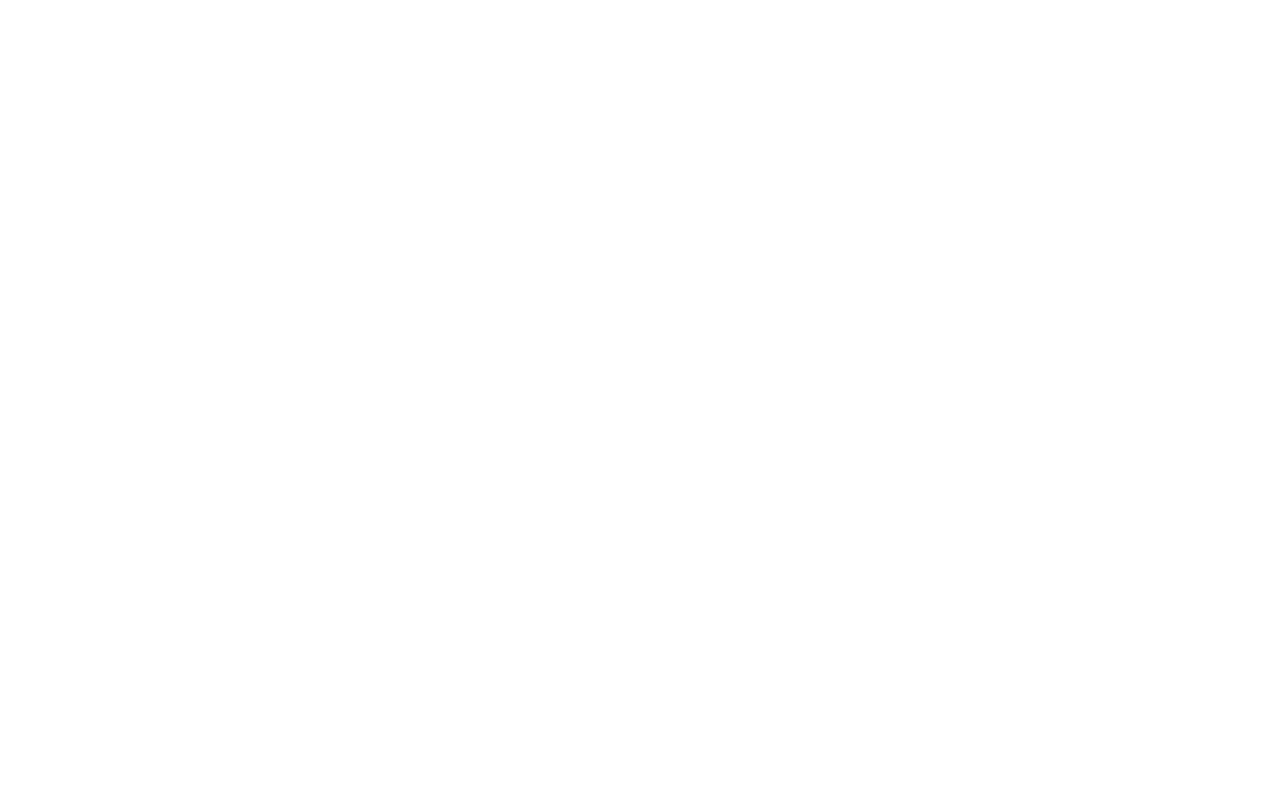
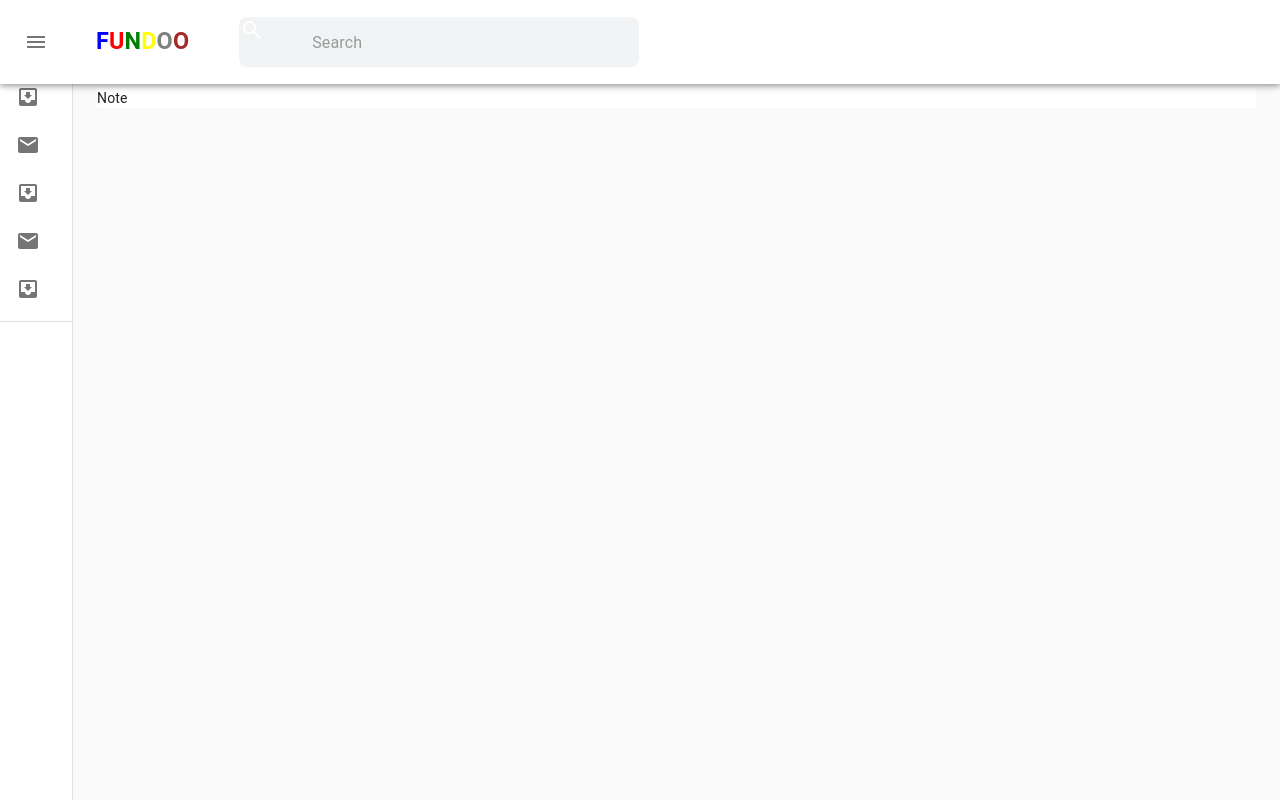
Before and after one commit to ZzeErrO/FundooFrontEnd, a React (Create React App) app: page /dashBoard in a window 1280 px wide. Built offline with nearby package versions, Linux system fonts and the light colour scheme.

Commit message:
[Prashik]Added: Added Drawer to the Notes for easy access

```diff
--- a/src/App.js
+++ b/src/App.js
@@ -2,6 +2,7 @@
 import './App.css';
 import LoginPage from "./pages/LoginPage/LoginPage.jsx";
 import Registration_Page from "./pages/RegistrationPage/RegistrationPage.jsx";
+import DashBoard from "./pages/DashBoard/DashBoard.jsx";
 import { BrowserRouter, Redirect, Route, Switch } from 'react-router-dom';
 
 function App() {
@@ -10,6 +11,7 @@
         <Switch>
           <Route path= "/login" component={LoginPage} />
           <Route path= "/registration" component={Registration_Page} />
+          <Route path= "/dashBoard" component={DashBoard} />
         </Switch>
       </BrowserRouter>
   );
--- /dev/null
+++ b/src/pages/DashBoard/CreateNote.css
@@ -0,0 +1,4 @@
+.NoteBody{
+
+    background-color: white;
+}
--- /dev/null
+++ b/src/pages/DashBoard/CreateNote.jsx
@@ -0,0 +1,26 @@
+import React from  'react';
+import { Redirect } from "react-router-dom";
+import Button from '@material-ui/core/Button';
+import TextField from '@material-ui/core/TextField';
+import fundoo4 from '../../assets/fundoo4.svg';
+import fundoo2 from '../../assets/fundoo2.jpg';
+import fundoo3 from '../../assets/fundoo3.jpg';
+import Userservice from '../../services/userservice';
+import './CreateNote.css';
+
+const axios_service = new Userservice();
+
+export default class registrationPage extends React.Component{
+    constructor(props) {
+        super(props);
+        this.state = {
+          }
+      }
+
+      render(){
+        return <div className = "NoteBody">
+            Note
+            </div>
+      }
+
+    }
--- /dev/null
+++ b/src/pages/DashBoard/DashBoard.css
@@ -0,0 +1,55 @@
+.content2{
+
+    display: flex;
+    flex-direction: column;
+}
+
+.header{
+
+    display: flex;
+    flex-direction: row;
+}
+
+.fundoo{
+
+    display: flex;
+    flex-direction: row;
+}
+
+
+.body2{
+
+    display: flex;
+    flex-direction: column;
+    border: 50px solid black;
+}
+
+#f{
+
+    color: blue;
+}
+
+#u{
+
+    color: red;
+}
+
+#n{
+
+    color: green;
+}
+
+#d{
+
+    color: yellow;
+}
+
+#o{
+
+    color: grey;
+}
+
+#x{
+
+    color: brown;
+}
--- /dev/null
+++ b/src/pages/DashBoard/DashBoard.jsx
@@ -0,0 +1,219 @@
+import React from  'react';
+import { Redirect } from "react-router-dom";
+import Button from '@material-ui/core/Button';
+import TextField from '@material-ui/core/TextField';
+import CreateNote from './CreateNote.jsx';
+
+import clsx from 'clsx';
+import { makeStyles, useTheme } from '@material-ui/core/styles';
+import Drawer from '@material-ui/core/Drawer';
+import AppBar from '@material-ui/core/AppBar';
+import Toolbar from '@material-ui/core/Toolbar';
+import List from '@material-ui/core/List';
+import CssBaseline from '@material-ui/core/CssBaseline';
+import Typography from '@material-ui/core/Typography';
+import Divider from '@material-ui/core/Divider';
+import IconButton from '@material-ui/core/IconButton';
+import MenuIcon from '@material-ui/icons/Menu';
+import ChevronLeftIcon from '@material-ui/icons/ChevronLeft';
+import ChevronRightIcon from '@material-ui/icons/ChevronRight';
+import ListItem from '@material-ui/core/ListItem';
+import ListItemIcon from '@material-ui/core/ListItemIcon';
+import ListItemText from '@material-ui/core/ListItemText';
+import InboxIcon from '@material-ui/icons/MoveToInbox';
+import MailIcon from '@material-ui/icons/Mail';
+
+import InputBase from '@material-ui/core/InputBase';
+import SearchIcon from '@material-ui/icons/Search';
+
+
+
+const drawerWidth = 240;
+
+const useStyles = makeStyles((theme) => ({
+  root: {
+    display: 'flex',
+  },
+  appBar: {
+    background: "white",
+    zIndex: theme.zIndex.drawer + 1,
+    display: 'flex',
+    flexDirection: 'row',
+    alignItems: 'center',
+    justifyContent: 'spaceBetween',
+
+  },
+  appBarShift: {
+    marginLeft: drawerWidth,
+    width: `calc(100% - ${drawerWidth}px)`,
+    transition: theme.transitions.create(['width', 'margin'], {
+      easing: theme.transitions.easing.sharp,
+      duration: theme.transitions.duration.enteringScreen,
+    }),
+  },
+
+   search: {
+       display: 'flex',
+       flexDirection: 'row',
+    position: 'relative',
+    border: "1px solid transparent",
+    borderRadius: theme.shape.borderRadius,
+    backgroundColor: "#f1f3f4",
+    height: "50px",
+    marginLeft: "50px",
+    borderRadius: "8px",
+    position: 'relative',
+    width: "400px",
+  },
+  inputInput: {
+    padding: theme.spacing(1, 1, 1, 0),
+    // vertical padding + font size from searchIcon
+    paddingLeft: `calc(1em + ${theme.spacing(4)}px)`,
+    transition: theme.transitions.create('width'),
+    width: '100%',
+    [theme.breakpoints.up('md')]: {
+      width: '20ch',
+    },
+  },
+
+  menuButton: {
+    marginRight: 36,
+  },
+  hide: {
+    display: 'none',
+  },
+  drawer: {
+    width: drawerWidth,
+    flexShrink: 0,
+    whiteSpace: 'nowrap',
+  },
+  drawerOpen: {
+    width: drawerWidth,
+    transition: theme.transitions.create('width', {
+      easing: theme.transitions.easing.sharp,
+      duration: theme.transitions.duration.enteringScreen,
+    }),
+  },
+  drawerClose: {
+    transition: theme.transitions.create('width', {
+      easing: theme.transitions.easing.sharp,
+      duration: theme.transitions.duration.leavingScreen,
+    }),
+    overflowX: 'hidden',
+    width: theme.spacing(7) + 1,
+    [theme.breakpoints.up('sm')]: {
+      width: theme.spacing(9) + 1,
+    },
+  },
+  toolbar: {
+    display: 'flex',
+    alignItems: 'center',
+    justifyContent: 'flex-end',
+    padding: theme.spacing(0, 1),
+    // necessary for content to be below app bar
+    ...theme.mixins.toolbar,
+  },
+  content: {
+    flexGrow: 1,
+    padding: theme.spacing(3),
+  },
+}));
+
+export default function MiniDrawer() {
+  const classes = useStyles();
+  const theme = useTheme();
+  const [open, setOpen] = React.useState(false);
+
+  const handleDrawerOpen = () => {
+    setOpen(true);
+  };
+
+  const handleDrawerClose = () => {
+    setOpen(false);
+  };
+
+  return (
+    <div className={classes.root}>
+      <CssBaseline />
+      <AppBar
+        position="fixed"
+        className={clsx(classes.appBar, {
+          [classes.appBarShift]: open,
+        })}
+      >
+        <Toolbar>
+          <IconButton
+            color="black"
+            aria-label="open drawer"
+            onClick={handleDrawerOpen}
+            edge="start"
+            className={clsx(classes.menuButton, {
+              [classes.hide]: open,
+            })}
+          >
+            <MenuIcon />
+          </IconButton>
+          <Typography variant="h6" noWrap>
+          <div class = "fundoo">
+              <h3 id = "f">F</h3>
+              <h3 id = "u">U</h3>
+              <h3 id = "n">N</h3>
+              <h3 id = "d">D</h3>
+              <h3 id = "o">O</h3>
+              <h3 id = "x">O</h3>
+              </div>
+          </Typography>
+
+          <div className={classes.search}>
+
+              <SearchIcon/>
+
+            <InputBase
+              placeholder="Search"
+              classes={{
+                root: classes.inputRoot,
+                input: classes.inputInput,
+              }}
+              inputProps={{ 'aria-label': 'search' }}
+            />
+
+          </div>
+
+        </Toolbar>
+      </AppBar>
+      <Drawer
+        variant="permanent"
+        className={clsx(classes.drawer, {
+          [classes.drawerOpen]: open,
+          [classes.drawerClose]: !open,
+        })}
+        classes={{
+          paper: clsx({
+            [classes.drawerOpen]: open,
+            [classes.drawerClose]: !open,
+          }),
+        }}
+      >
+        <div className={classes.toolbar}>
+          <IconButton onClick={handleDrawerClose}>
+            {theme.direction === 'rtl' ? <ChevronRightIcon /> : <ChevronLeftIcon />}
+          </IconButton>
+        </div>
+        <Divider />
+        <List>
+          {['Notes', 'Reminder', 'Edit label', 'Archive', 'Bin'].map((text, index) => (
+            <ListItem button key={text}>
+              <ListItemIcon>{index % 2 === 0 ? <InboxIcon /> : <MailIcon />}</ListItemIcon>
+              <ListItemText primary={text} />
+            </ListItem>
+          ))}
+        </List>
+        <Divider />
+      </Drawer>
+      <main className={classes.content}>
+        <div className={classes.toolbar} />
+        <CreateNote/>
+      </main>
+    </div>
+  );
+}
--- a/src/pages/LoginPage/LoginPage.jsx
+++ b/src/pages/LoginPage/LoginPage.jsx
@@ -52,12 +52,8 @@
           alert("validation successful");
           axios_service.Login(data).then((result) => {
               console.log(result);
-              if(result.data.data.success){
-                console.log("***********************success*******************")
-                //this.props.userdata_update(result.data.data)
-                localStorage.setItem('user_details', result.data.data);
-                this.setState({redirect: "/Dashboard"});
-              }
+              console.log(result.data.data.success);
+
             })
           }
 
```
Also changed, not shown: src/AxiosService/Axios.jsx (deleted, +0 -36 lines).
